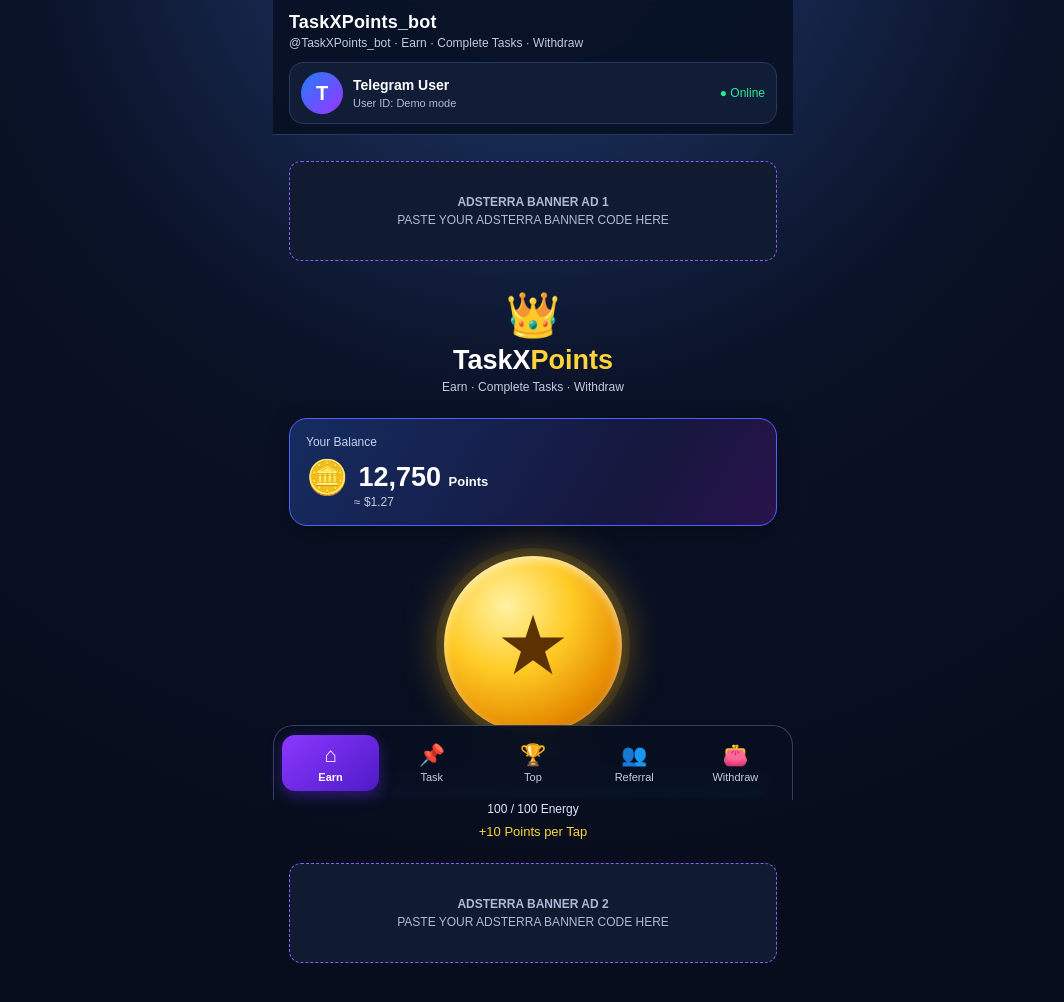
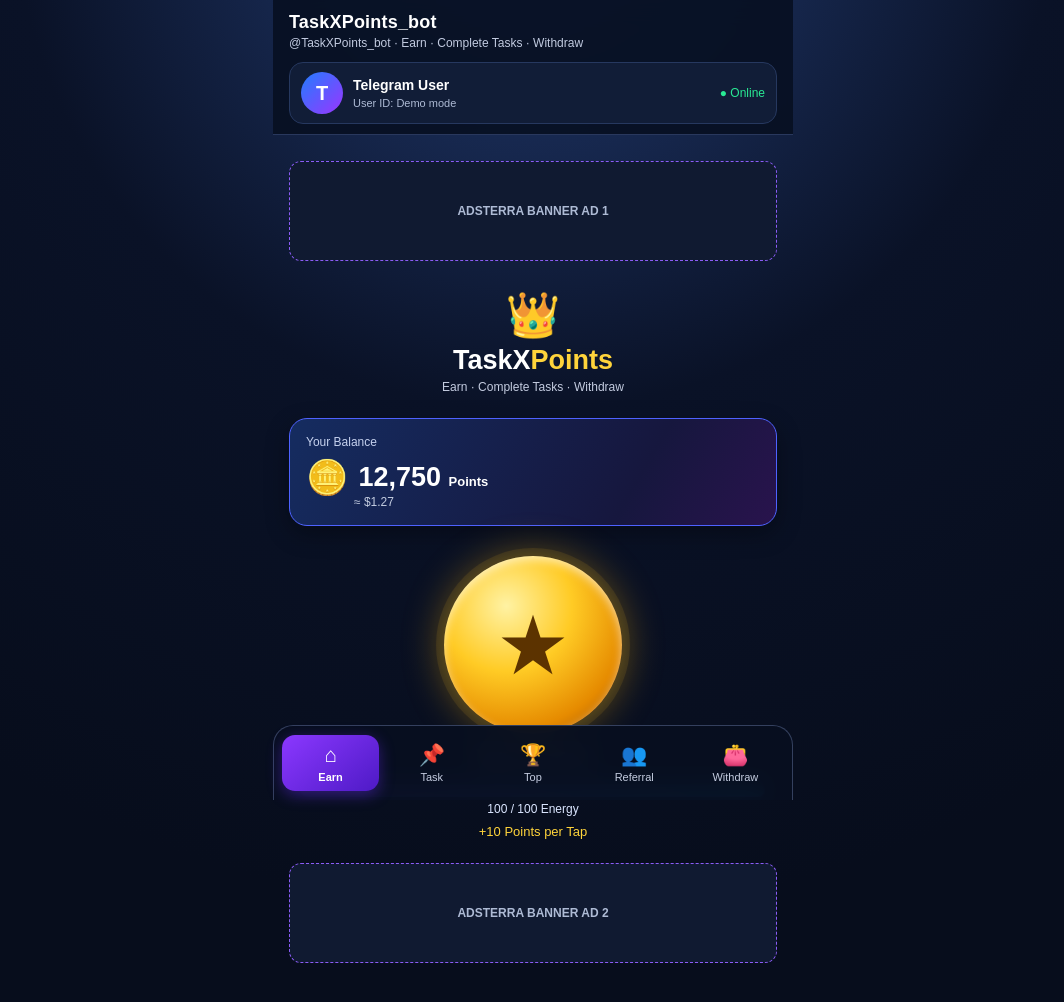
Before and after one commit to gihan2003/EarnX, a plain HTML site: page index.html in a window 1280 px wide. Shown: the whole page, without its empty margins (107-1171 px from the left). Drawn offline with Linux system fonts and the light colour scheme.

Commit message:
Update index.html

```diff
--- a/index.html
+++ b/index.html
@@ -48,8 +48,14 @@ main{padding:16px}.page{display:none}.page.active{display:block}
   </div>
 </header>
 <main>
-
-
+  <!-- =========================================================
+       ADSTERRA BANNER SLOT 1: AT TOP OF PAGE CONTENT
+       This ad is in normal page flow and scrolls with the page.
+       Paste your Adsterra banner code inside this container.
+       ========================================================= -->
+  <div class="adsterra-slot adsterra-top-slot" id="adsterra-top-banner">
+    <div class="ad-placeholder">
+      <strong>ADSTERRA BANNER AD 1</strong><br>
 
 
 
@@ -69,10 +75,7 @@ main{padding:16px}.page{display:none}.page.active{display:block}
 
 
 
-  <div class="adsterra-slot adsterra-top-slot" id="adsterra-top-banner">
-    <div class="ad-placeholder">
-      <strong>ADSTERRA BANNER AD 1</strong><br>
-      PASTE YOUR ADSTERRA BANNER CODE HERE
+
     </div>
   </div>
 <section class="page active" id="earn">
@@ -136,12 +139,20 @@ main{padding:16px}.page{display:none}.page.active{display:block}
   <button class="primary-btn withdraw-btn" onclick="openWithdraw()">➤ &nbsp; Withdraw Now</button>
   <div class="note">Minimum withdrawal: $10.00 USD (100,000 Points at the displayed demo rate). Real exchange rates, eligibility and payment verification must be confirmed securely by your bot backend.</div>
 </section>
+  <!-- =========================================================
+       ADSTERRA BANNER SLOT 2: ABOVE BOTTOM NAVIGATION
+       This ad is in normal page flow and scrolls with the page.
+       Paste your Adsterra banner code inside this container.
+       ========================================================= -->
+  <div class="adsterra-slot" id="adsterra-bottom-banner">
+    <div class="ad-placeholder">
+      <strong>ADSTERRA BANNER AD 2</strong><br>
 
 
 
 
 
-  <script>
+      <script>
   atOptions = {
     'key' : '44ce5c11491bc53bdecd55d8f1be26b1',
     'format' : 'iframe',
@@ -155,13 +166,6 @@ main{padding:16px}.page{display:none}.page.active{display:block}
 
 
 
-
-
-
-  <div class="adsterra-slot" id="adsterra-bottom-banner">
-    <div class="ad-placeholder">
-      <strong>ADSTERRA BANNER AD 2</strong><br>
-      PASTE YOUR ADSTERRA BANNER CODE HERE
     </div>
   </div>
 </main>
```
